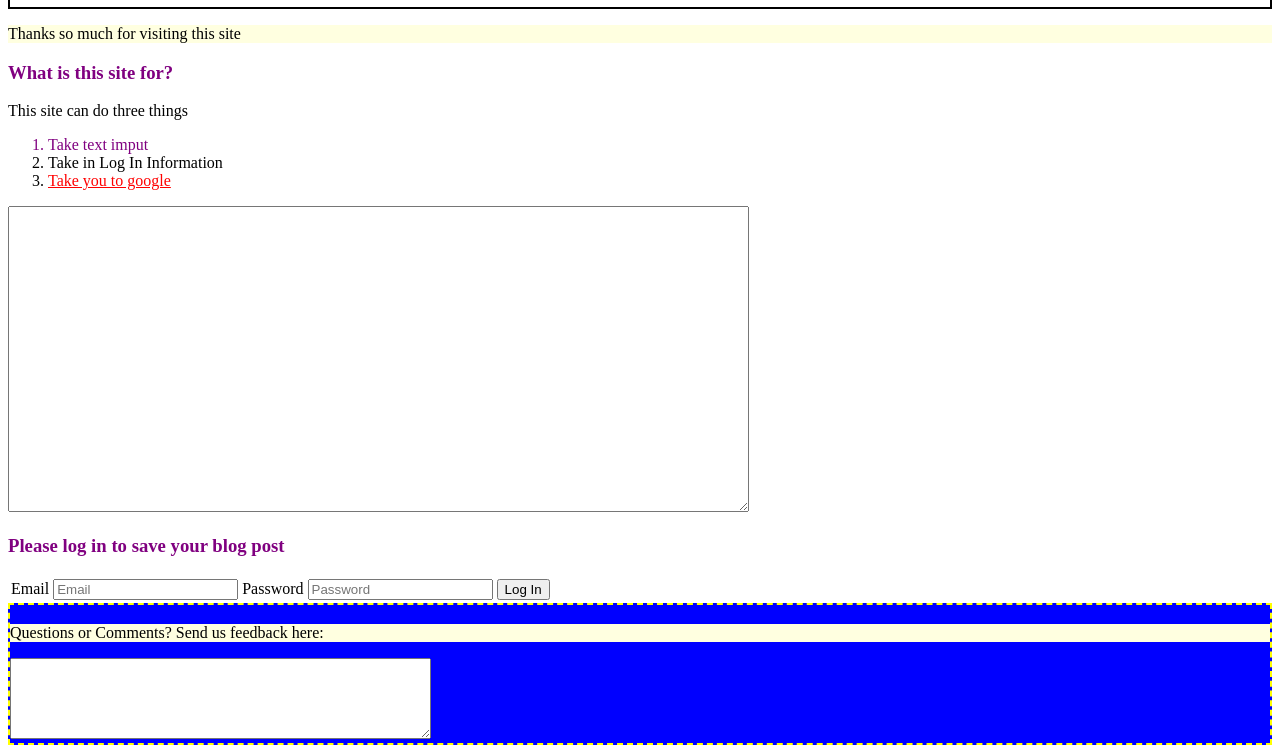
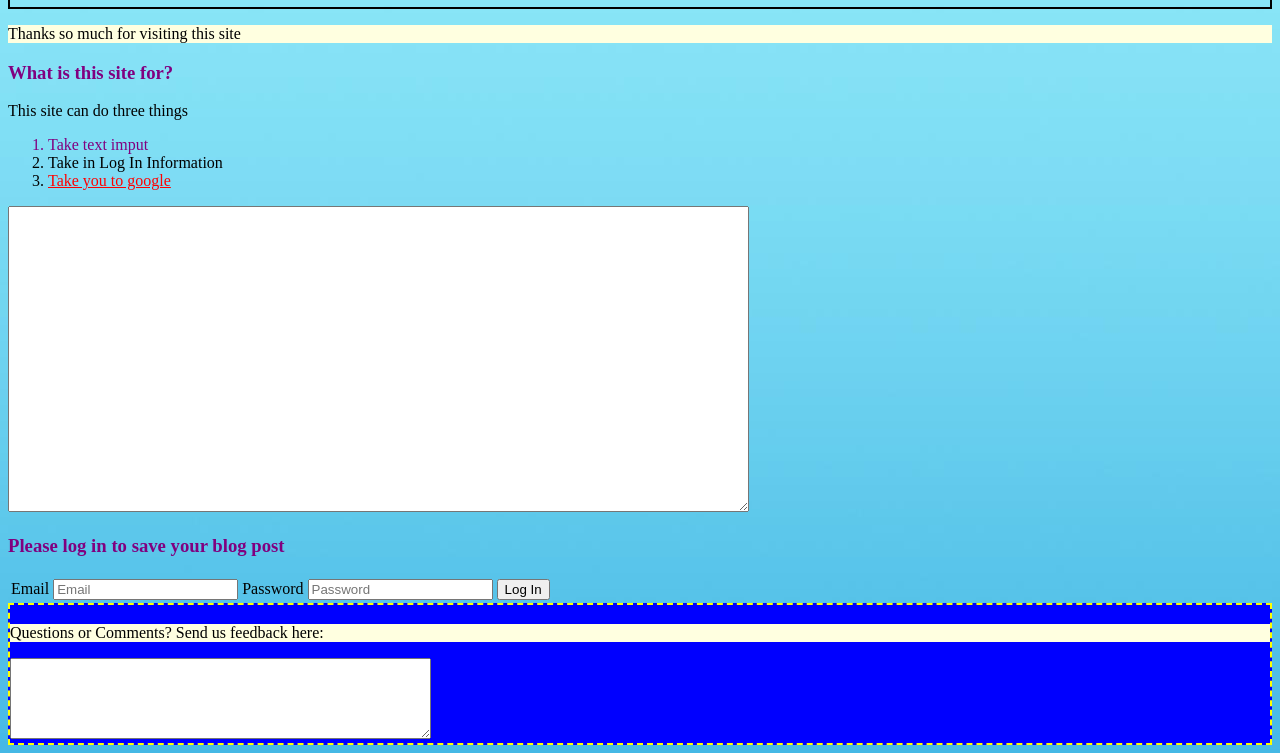
Before and after one commit to 5adia/tech-store, a plain HTML site: page blogpost.html in a window 1280 px wide. Shown: the part 83-836 px from the top of the page. Drawn offline with Linux system fonts and the light colour scheme.

Commit message:
Update blogpost.html

```diff
--- a/blogpost.html
+++ b/blogpost.html
@@ -4,7 +4,7 @@
         <title>Free Blog</title>
         <style>
             body{
-            background: url(./blog-bg.jpg);
+            background: url(../img/blog-bg.jpg);
             }
             header{
                 border: 2px solid black;
```
